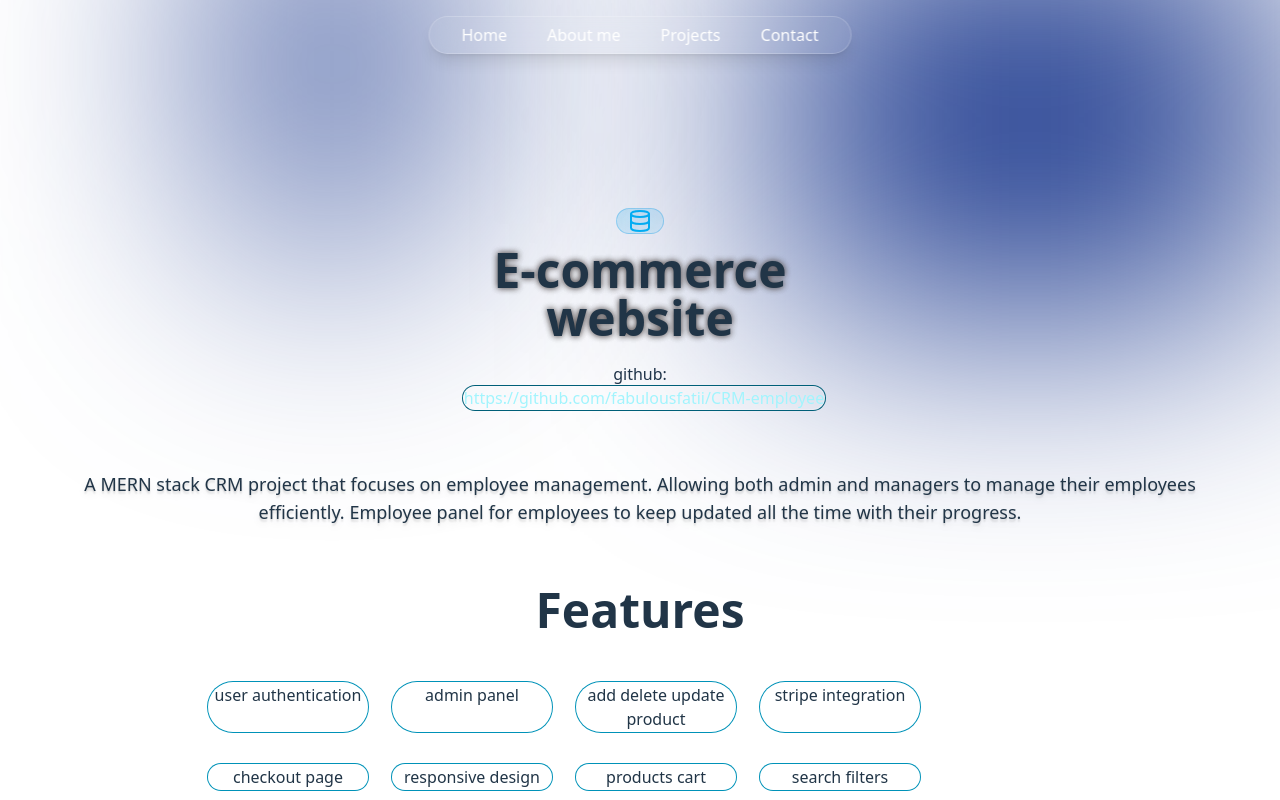
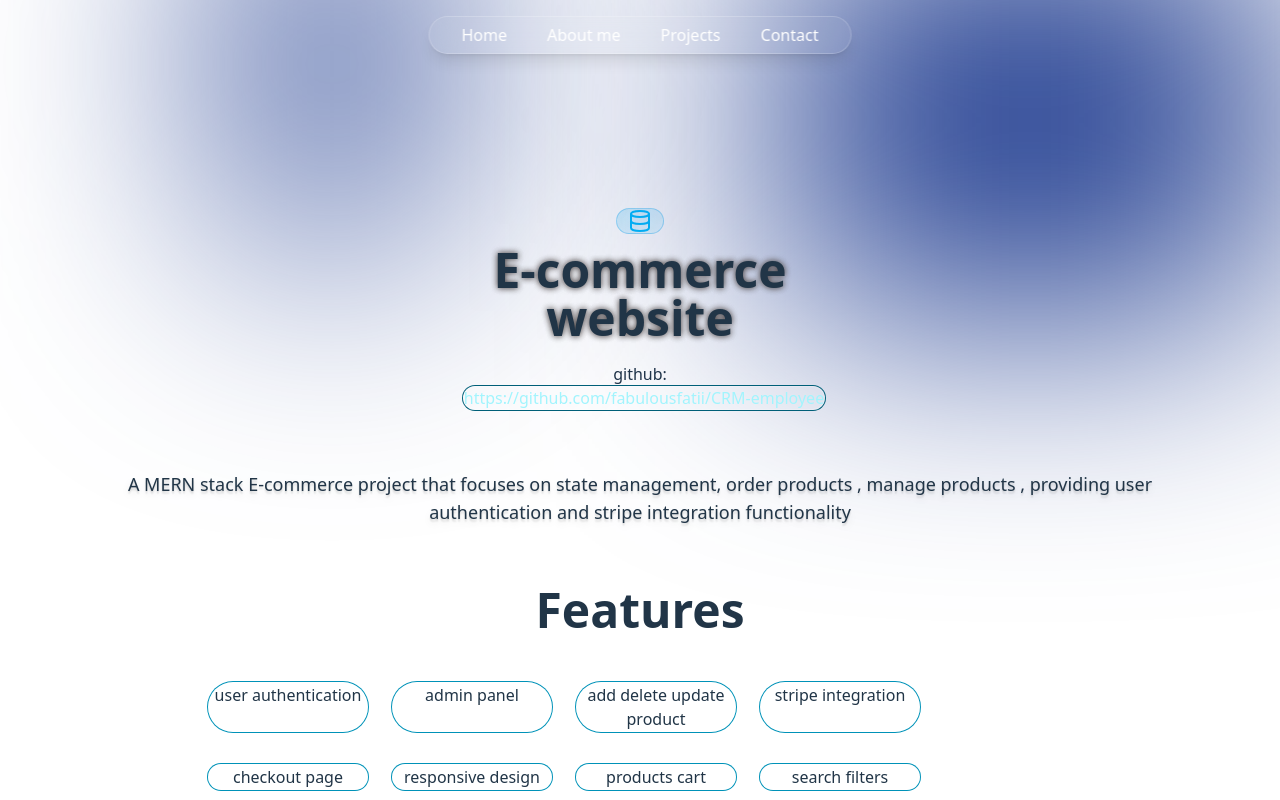
Before and after one commit to fabulousfatii/portfolio2025, a React (Vite) app: page /ecommerce-project in a window 1280 px wide. Built offline with nearby package versions, Linux system fonts and the light colour scheme.

Commit message:
text changed in e-commerce

```diff
--- a/src/pages/EcommercePage.jsx
+++ b/src/pages/EcommercePage.jsx
@@ -46,8 +46,8 @@ const EcommercePage = () => {
  </div>
 
   <p className='z-20 text-md mt-15 md:text-lg  text-center  text-shadow-lg text-shadow-gray-00'>
-    A MERN stack CRM project that focuses on employee management. Allowing both admin and managers to manage their employees efficiently.
-     Employee panel for employees to keep updated all the time with their progress.</p>
+    A MERN stack E-commerce project that focuses on state management, order products , manage products ,
+    providing user authentication and stripe integration functionality</p>
 
 {/* features */}
   <h1 className='z-20  mt-15 text-2xl md:text-5xl text-center font-bold '>Features</h1>
```
